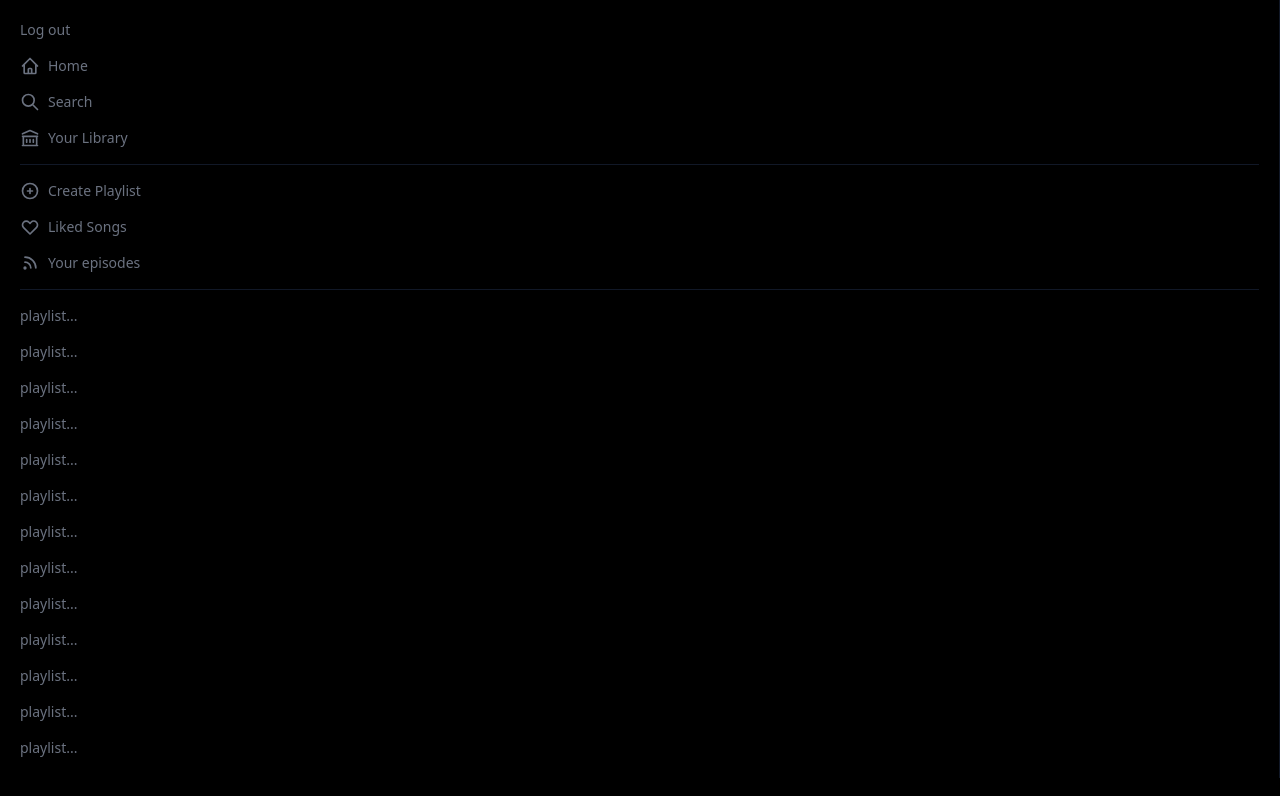
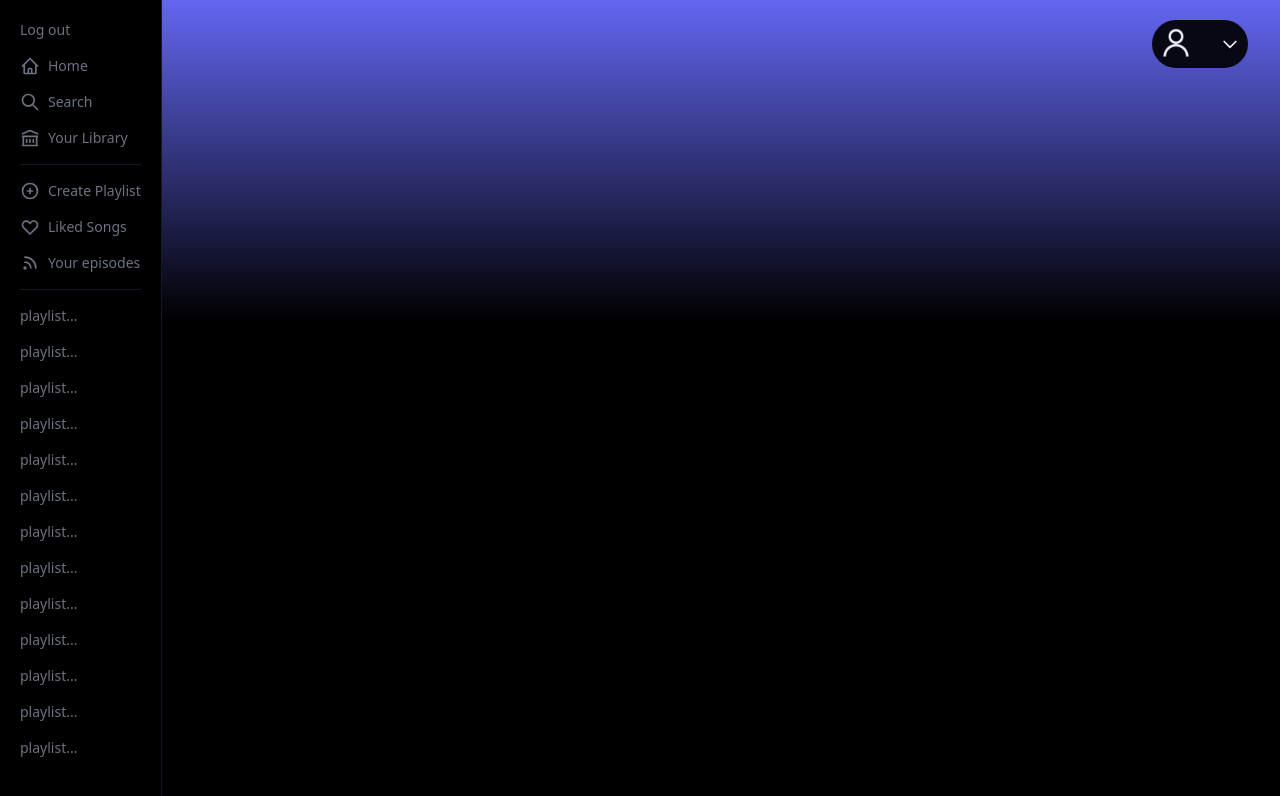
Before and after one commit to realmahd1/Nextjs-Spotify-Clone, a Next.js app: page / in a window 1280 px wide. Shown: the top 796 px of the page. Built offline with nearby package versions, Linux system fonts and the light colour scheme; no server answers.

Commit message:
add useSpotify hook and complete main header

```diff
--- /dev/null
+++ b/components/Center.tsx
@@ -0,0 +1,37 @@
+
+import { ChevronDownIcon } from '@heroicons/react/outline';
+import { useSession } from 'next-auth/react';
+import { useEffect, useState } from 'react';
+import { shuffle } from 'lodash';
+
+const colors = [
+    'from-indigo-500',
+    'from-blue-500',
+    'from-green-500',
+    'from-red-500',
+    'from-yellow-500',
+    'from-pink-500',
+    'from-purple-500'
+]
+export default function Center() {
+    const { data: session } = useSession();
+    const [color, setColor] = useState<null | string | undefined>(null);
+    useEffect(() => {
+        setColor(shuffle(colors).pop());
+    }, [])
+
+    return (
+        <div className="flex-grow text-white">
+            <header className='absolute top-5 right-8'>
+                <div className='flex items-center bg-black space-x-3 opacity-90 hover:opacity-80 cursor-pointer rounded-full p-1 pr-2'>
+                    <img className='rounded-full h-10 w-10 object-cover' src={session?.user?.image ?? '/images/profile.jpg'} alt="" />
+                    <h2>{session?.user?.name}</h2>
+                    <ChevronDownIcon className='h-5 w-5' />
+                </div>
+            </header>
+            <section className={`flex items-end space-x-7 bg-gradient-to-b to-black ${color} h-80`}>
+                <img src='' alt='' />
+            </section>
+        </div>
+    )
+}
--- a/components/Sidebar.tsx
+++ b/components/Sidebar.tsx
@@ -6,7 +6,7 @@ export default function Sidebar() {
     console.log(session)
 
     return (
-        <div className='text-gray-500 p-5 text-sm border-r border-gray-900'>
+        <div className='text-gray-500 p-5 text-sm border-r border-gray-900 overflow-y-scroll h-screen scrollbar-hide'>
             <section className='space-y-4'>
                 <button className='flex items-center space-x-2 hover:text-white' onClick={() => signOut()}>
                     <p>Log out</p>
--- a/package.json
+++ b/package.json
@@ -7,13 +7,16 @@
   },
   "dependencies": {
     "@heroicons/react": "^1.0.6",
+    "lodash": "^4.17.21",
     "next": "latest",
     "next-auth": "^4.3.4",
     "react": "^17.0.2",
     "react-dom": "^17.0.2",
-    "spotify-web-api-node": "^5.0.2"
+    "spotify-web-api-node": "^5.0.2",
+    "tailwind-scrollbar-hide": "^1.1.7"
   },
   "devDependencies": {
+    "@types/lodash": "^4.14.182",
     "@types/node": "17.0.4",
     "@types/react": "17.0.38",
     "@types/spotify-web-api-node": "^5.0.7",
--- a/pages/api/auth/[...nextauth].js
+++ b/pages/api/auth/[...nextauth].js
@@ -48,7 +48,7 @@ export default NextAuth({
                     accessToken: account.access_token,
                     refreshToken: account.refresh_token,
                     username: account.providerAccountId,
-                    accessTokenExpires: account.expires_at * 1000
+                    accessTokenExpires: account?.expires_at * 1000
                 };
             }
             // Return previous token if the access token has not expired
--- a/pages/index.tsx
+++ b/pages/index.tsx
@@ -2,6 +2,7 @@ import type { NextPage } from 'next'
 import Head from 'next/head'
 import Image from 'next/image'
 import Sidebar from './../components/Sidebar';
+import Center from './../components/Center';
 
 const Home: NextPage = () => {
   return (
@@ -10,9 +11,9 @@ const Home: NextPage = () => {
         <title>Spotify Clone</title>
         <link rel="icon" href="/favicon.ico" />
       </Head>
-      <main>
+      <main className='flex'>
         <Sidebar/>
-        {/* center */}
+        <Center />
       </main>
       <div>
         {/* player */}
--- a/tailwind.config.js
+++ b/tailwind.config.js
@@ -6,5 +6,7 @@ module.exports = {
   theme: {
     extend: {},
   },
-  plugins: [],
+  plugins: [
+    require('tailwind-scrollbar-hide')
+  ],
 }
```
Also changed, not shown: hooks/useSpotify.ts (added, +19 -0 lines), public/images/profile.jpg (added), 1 other file (tests, documents, lock files or other folders).
